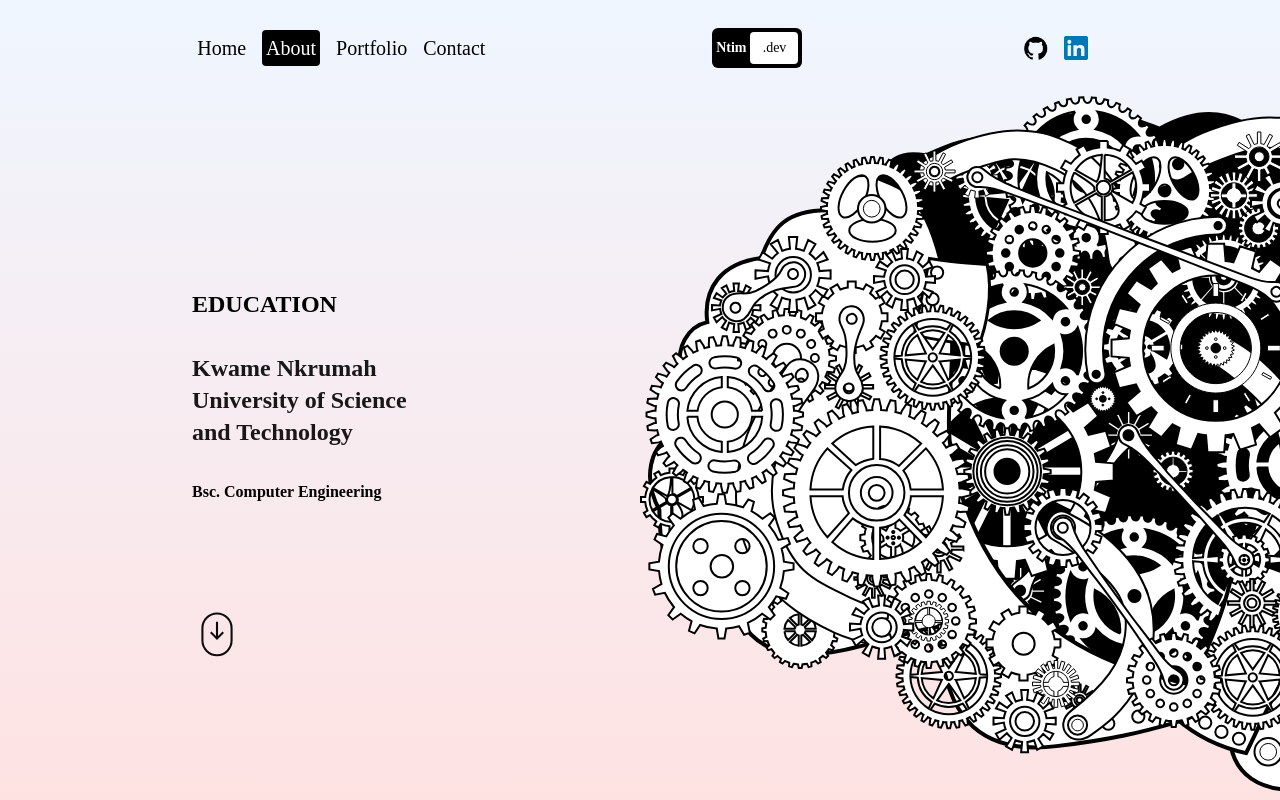
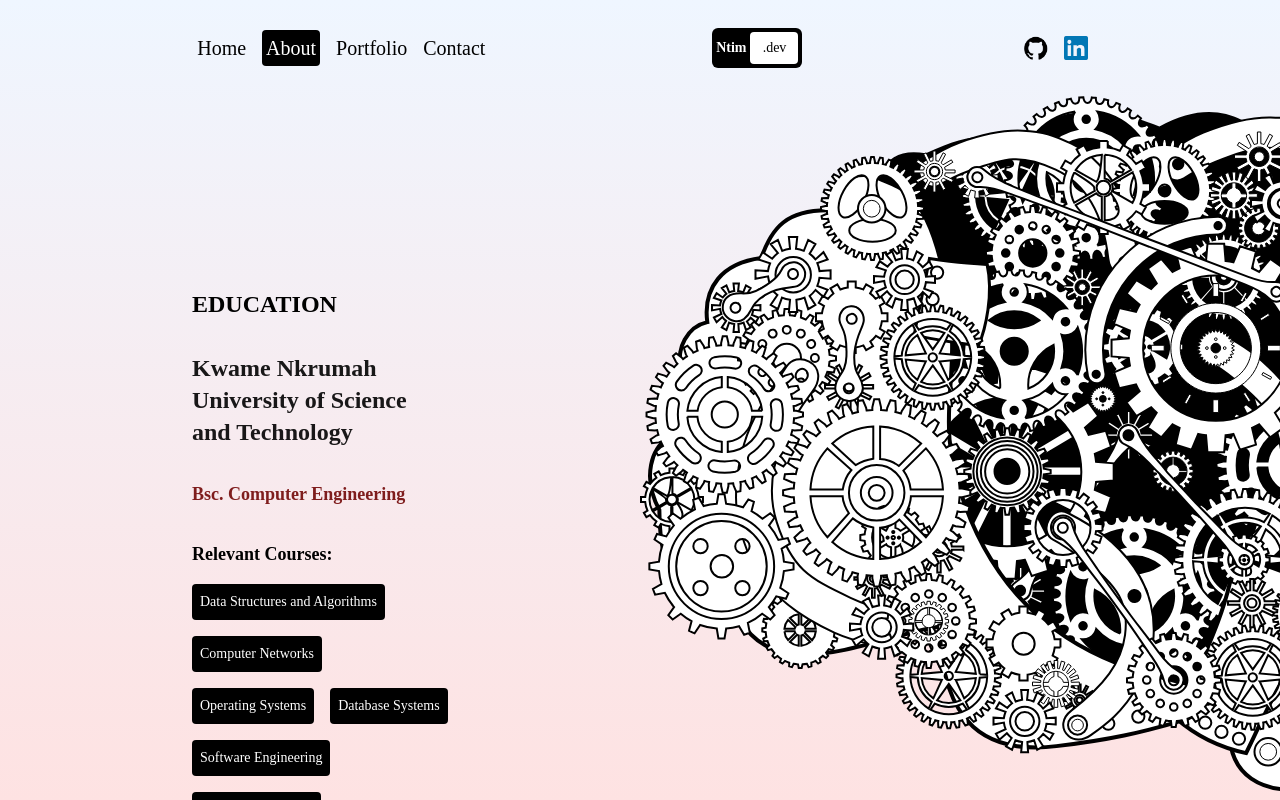
Before and after one commit to HerbertNtim/nextportfolio, a Next.js app: page /about in a window 1280 px wide. Built offline with nearby package versions, Linux system fonts and the light colour scheme.

Commit message:
skills animation

```diff
--- a/src/app/about/page.jsx
+++ b/src/app/about/page.jsx
@@ -2,7 +2,7 @@
 
 import Brain from "@/components/Brain";
 import ExperienceLists from "@/components/ExperienceLists";
-import { skills } from "@/constants";
+import { relevant_courses, skills } from "@/constants";
 import { motion, useInView, useScroll } from "framer-motion";
 import { useRef } from "react";
 
@@ -11,6 +11,8 @@ const About = () => {
 
   const { scrollYProgress } = useScroll({ container: containerRef });
 
+  const skillsRef = useRef();
+  const isSkillsInView = useInView(skillsRef, { margin: "-100px" });
 
   return (
     <motion.div
@@ -29,7 +31,22 @@ const About = () => {
             <h4 className="text-2xl font-bold text-black/90">
               Kwame Nkrumah University of Science and Technology
             </h4>
-            <p className="font-semibold">Bsc. Computer Engineering</p>
+            <p className="font-semibold text-red-900 text-lg">
+              Bsc. Computer Engineering
+            </p>
+            <div className="text-lg">
+              <p className="font-semibold mb-4">Relevant Courses:</p>
+              <div className="flex flex-wrap gap-4">
+                {relevant_courses.map((course) => (
+                  <span
+                    key={course}
+                    className="rounded p-2 text-sm cursor-pointer bg-black text-white hover:bg-white hover:text-black"
+                  >
+                    {course}
+                  </span>
+                ))}
+              </div>
+            </div>
 
             {/* SCROLL SVG */}
             <motion.svg
@@ -58,8 +75,11 @@ const About = () => {
           </div>
 
           {/* SKILLS */}
-          <div className="flex flex-col">
+          <div className="flex flex-col" ref={skillsRef}>
             <motion.h1
+              initial={{ x: "-300px" }}
+              animate={isSkillsInView ? { x: "0" } : {}}
+              transition={{ delay: 0.3 }}
               className="text-2xl font-bold"
             >
               SKILLS
@@ -75,12 +95,12 @@ const About = () => {
                 </h5>
                 <div className="flex flex-wrap gap-4 items-center">
                   {skill.items.map((item) => (
-                    <span
+                    <motion.span
                       key={item}
                       className="rounded p-2 text-sm cursor-pointer bg-black text-white hover:bg-white hover:text-black"
                     >
                       {item}
-                    </span>
+                    </motion.span>
                   ))}
                 </div>
               </motion.div>
--- a/src/constants/index.js
+++ b/src/constants/index.js
@@ -49,17 +49,26 @@ export const skills = [
     ],
   },
 
-  {
-    title: "Tools and Cloud",
-    items: [
-      "Git",
-      "GitHub",
-      "AWS",
-      "Jira",
-      "Trello",
-      "Slack",
-      "Zoom",
-      "Postman",
-    ],
-  },
+  // {
+  //   title: "Tools and Cloud",
+  //   items: [
+  //     "Git",
+  //     "GitHub",
+  //     "AWS",
+  //     "Jira",
+  //     "Trello",
+  //     "Slack",
+  //     "Zoom",
+  //     "Postman",
+  //   ],
+  // },
 ];
+
+export const relevant_courses = [
+  'Data Structures and Algorithms',
+  'Computer Networks',
+  'Operating Systems',
+  'Database Systems',
+  'Software Engineering',
+  'Distributed Systems',
+];
```
